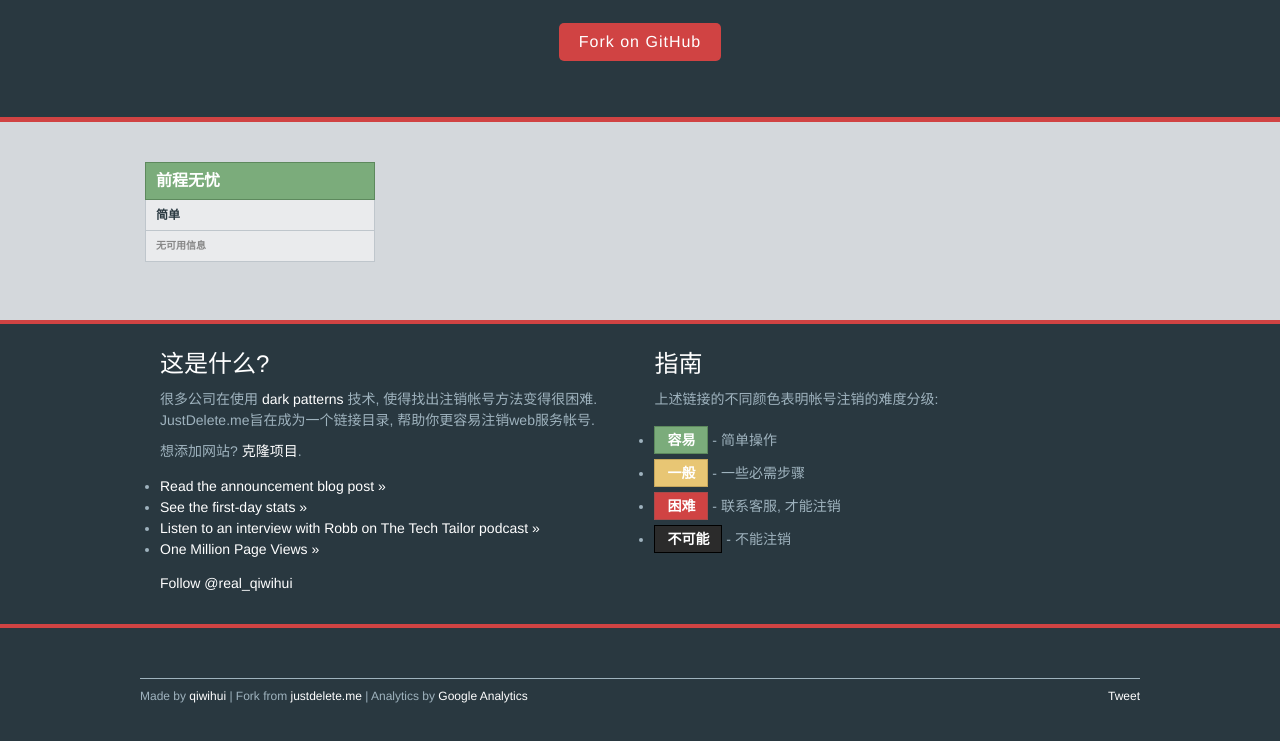
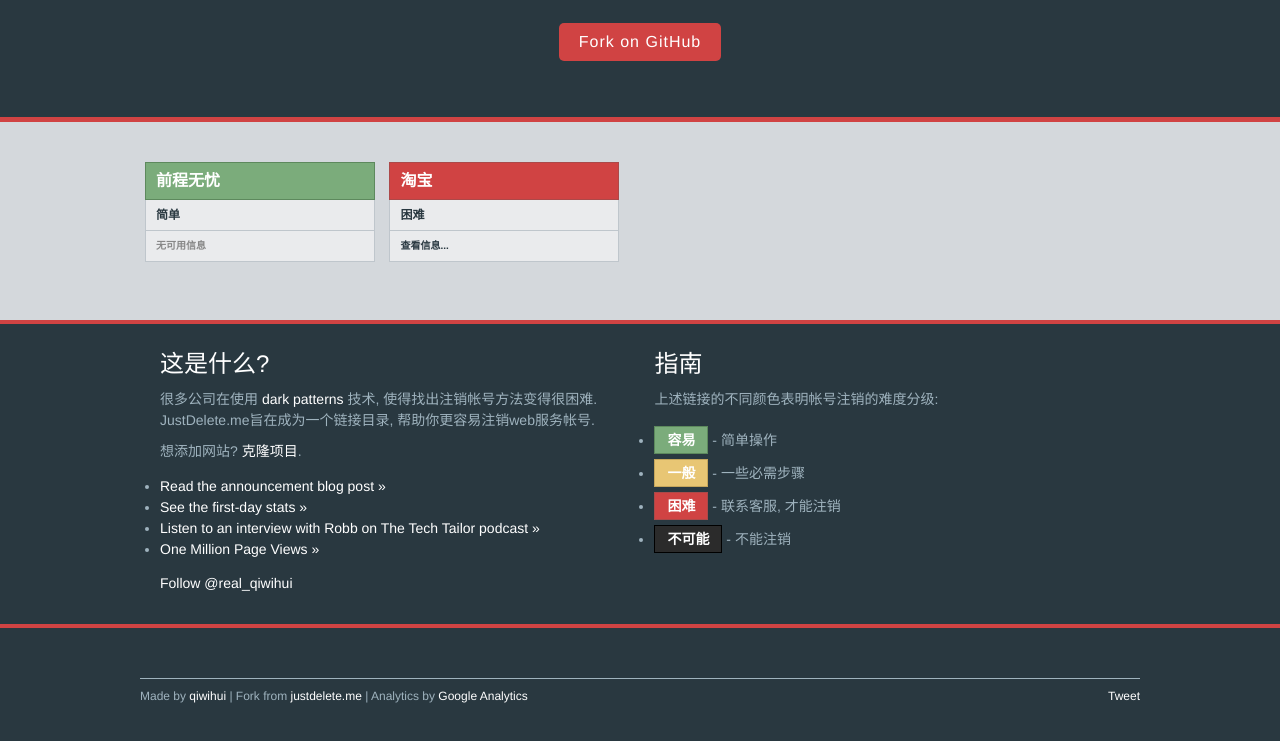
Before and after one commit to qiwihui/justdeleteme.CN, a plain HTML site: page index.html in a window 1280 px wide. Shown: the part 179-920 px from the top of the page. Drawn offline with Linux system fonts and the light colour scheme; a script that the page names is missing.

Commit message:
Deploy qiwihui/justdeleteme.CN to github.com/qiwihui/justdeleteme.CN.git:gh-pages

```diff
--- a/index.html
+++ b/index.html
@@ -89,6 +89,28 @@
 
 
 							<p class="tooltip-toggle">无可用信息</p>
+
+
+
+					</section>
+
+					<section class="site-block hard">
+						<a class="site-header" href=" https://passport.taobao.com/ac/cancel_account.htm?fromSite=0 ">
+	                        淘宝
+	                    </a>
+
+						<p class="site-difficulty">
+
+								困难
+
+	                    </p>
+
+
+							<div class="tooltip-content">
+								需满足所有特定条件（http://service.taobao.com/support/knowledge-5839600.htm），才能联系客服注销
+
+							</div>
+							<a href="#" class="tooltip-toggle contains-info">查看信息...</a>
 
 
 
```
